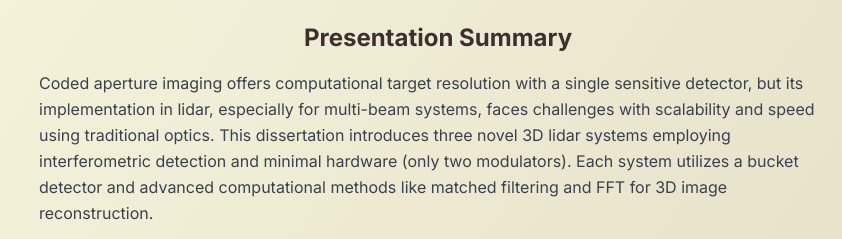
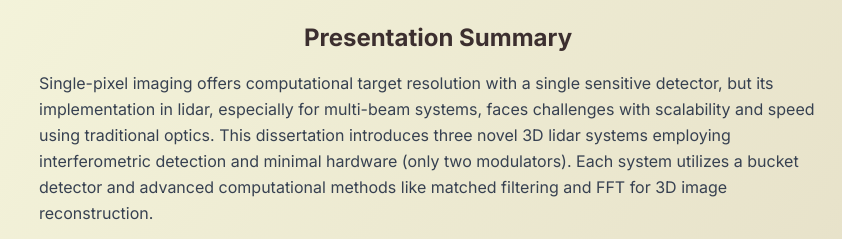
Before and after one commit to AndyTing44555/flyer, a plain HTML site: page index.html in a window 1280 px wide. Shown: the part 219-458 px from the top of the page, 202-1044 px from the left. Drawn offline with nearby package versions, Linux system fonts and the light colour scheme.

Commit message:
index.html

```diff
--- a/index.html
+++ b/index.html
@@ -109,7 +109,7 @@
             <h2 class="text-2xl font-bold text-[#3C2F2F] mb-4 text-center">Presentation Summary</h2>
             <div class="text-gray-700 leading-relaxed space-y-4">
                 <p>
-                    Coded aperture imaging offers computational target resolution with a single sensitive detector, but its implementation in lidar, especially for multi-beam systems, faces challenges with scalability and speed using traditional optics. This dissertation introduces three novel 3D lidar systems employing interferometric detection and minimal hardware (only two modulators). Each system utilizes a bucket detector and advanced computational methods like matched filtering and FFT for 3D image reconstruction.
+                    Single-pixel imaging offers computational target resolution with a single sensitive detector, but its implementation in lidar, especially for multi-beam systems, faces challenges with scalability and speed using traditional optics. This dissertation introduces three novel 3D lidar systems employing interferometric detection and minimal hardware (only two modulators). Each system utilizes a bucket detector and advanced computational methods like matched filtering and FFT for 3D image reconstruction.
                 </p>
                 <p>
                     The first system uses direct detection and time-multiplexing of pseudo-noise (PN) codes transmitted from a single aperture via acousto-optic deflectors, enabling mirrorless multi-beam imaging without complex detector arrays. The second system develops coherent PN interferometry for true 3D imaging, recording fast-time acquisitions for parallel 2D ranging and azimuth compression using synthetic wavelength, by interfering time-delayed BPSK signals. The third system transmits a 2D array of Doppler-encoded beams that interfere to sample spatial Fourier components of the object, with enhanced sensitivity through photon-counting and waveform recovery. These interferometric strategies offer simplicity, scalability, and promising alternatives for high-resolution 3D lidar imaging.
```
